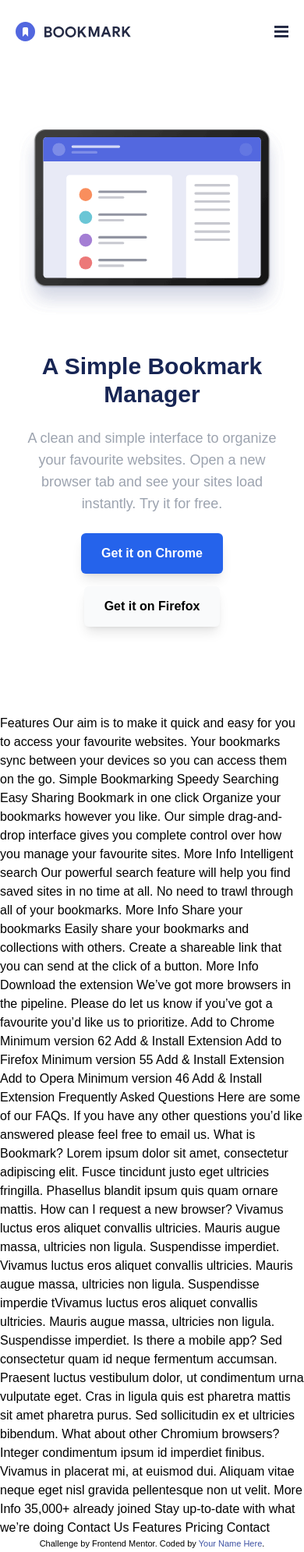
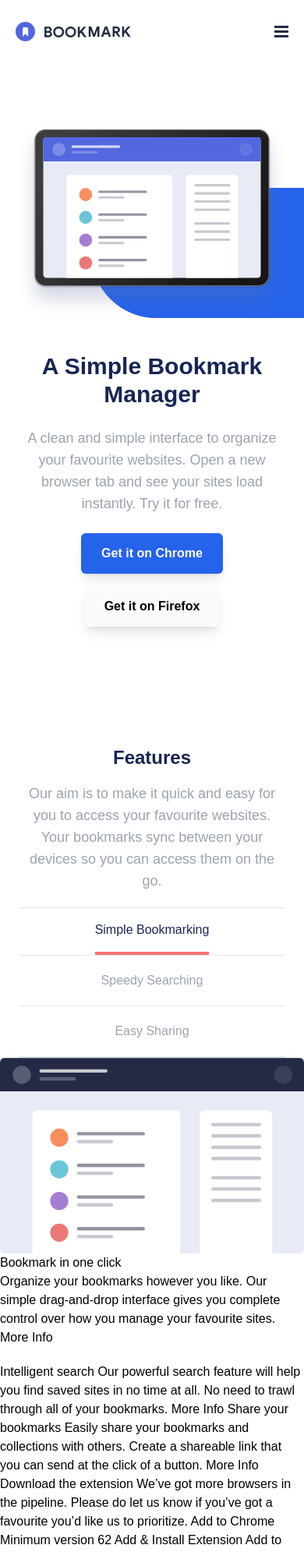
Before and after one commit to Fbeye04/bookmark-landing-page, a website: page src/index.html in a window 390 px wide. Shown: the top 1991 px of the page at 78% size. Drawn offline with Linux system fonts and the light colour scheme.

Commit message:
trying out styling for the section feature

```diff
--- a/src/index.html
+++ b/src/index.html
@@ -142,25 +142,79 @@
         </div>
 
         <div
-          class="hidden lg:block absolute top-1/3 -right-1/4 w-[60%] h-[50%] bg-blue-600 rounded-l-full z-[-10]"></div>
+          class="block absolute top-40 -right-[10%] w-[80%] h-[20%] sm:top-1/4 sm:-right-[10%] sm:w-[80%] sm:h-[30%] lg:top-1/3 lg:-right-1/4 lg:w-[60%] lg:h-[50%] bg-blue-600 rounded-l-full z-[-10]"></div>
+      </section>
+
+      <section class="py-5 mt-5">
+        <div class="container mx-auto px-6 text-center">
+          <h2 class="text-2xl lg:text-4xl font-bold text-blue-950">Features</h2>
+          <p class="max-w-md mx-auto text-lg text-gray-400 mt-4">
+            Our aim is to make it quick and easy for you to access your
+            favourite websites. Your bookmarks sync between your devices so you
+            can access them on the go.
+          </p>
+        </div>
+
+        <div class="container mx-auto px-6 mt-5">
+          <ul
+            class="flex flex-col lg:flex-row lg:w-fit lg:mx-auto justify-center items-center gap-y-1 lg:gap-x-16 border-b">
+            <li
+              class="w-full lg:w-auto border-t border-b lg:border-none text-center">
+              <button
+                data-tab="1"
+                class="tab-button w-fit py-4 text-gray-400 hover:text-red-400 focus:outline-none tab-active">
+                Simple Bookmarking
+              </button>
+            </li>
+            <li class="w-full lg:w-auto border-b lg:border-none text-center">
+              <button
+                data-tab="2"
+                class="tab-button w-fit py-4 text-gray-400 hover:text-red-400 focus:outline-none">
+                Speedy Searching
+              </button>
+            </li>
+            <li class="w-full lg:w-auto border-b lg:border-none text-center">
+              <button
+                data-tab="3"
+                class="tab-button w-fit py-4 text-gray-400 hover:text-red-400 focus:outline-none">
+                Easy Sharing
+              </button>
+            </li>
+          </ul>
+        </div>
+
+        <div>
+          <div>
+            <div>
+              <img
+                src="./images/illustration-features-tab-1.svg"
+                alt="Illustration for feature 1" />
+            </div>
+
+            <div>
+              <h3>Bookmark in one click</h3>
+              <p>
+                Organize your bookmarks however you like. Our simple
+                drag-and-drop interface gives you complete control over how you
+                manage your favourite sites.
+              </p>
+              <button>More Info</button>
+            </div>
+          </div>
+        </div>
       </section>
     </main>
-    Features Our aim is to make it quick and easy for you to access your
-    favourite websites. Your bookmarks sync between your devices so you can
-    access them on the go. Simple Bookmarking Speedy Searching Easy Sharing
-    Bookmark in one click Organize your bookmarks however you like. Our simple
-    drag-and-drop interface gives you complete control over how you manage your
-    favourite sites. More Info Intelligent search Our powerful search feature
-    will help you find saved sites in no time at all. No need to trawl through
-    all of your bookmarks. More Info Share your bookmarks Easily share your
-    bookmarks and collections with others. Create a shareable link that you can
-    send at the click of a button. More Info Download the extension We’ve got
-    more browsers in the pipeline. Please do let us know if you’ve got a
-    favourite you’d like us to prioritize. Add to Chrome Minimum version 62 Add
-    & Install Extension Add to Firefox Minimum version 55 Add & Install
-    Extension Add to Opera Minimum version 46 Add & Install Extension Frequently
-    Asked Questions Here are some of our FAQs. If you have any other questions
-    you’d like answered please feel free to email us.
+    Intelligent search Our powerful search feature will help you find saved
+    sites in no time at all. No need to trawl through all of your bookmarks.
+    More Info Share your bookmarks Easily share your bookmarks and collections
+    with others. Create a shareable link that you can send at the click of a
+    button. More Info Download the extension We’ve got more browsers in the
+    pipeline. Please do let us know if you’ve got a favourite you’d like us to
+    prioritize. Add to Chrome Minimum version 62 Add & Install Extension Add to
+    Firefox Minimum version 55 Add & Install Extension Add to Opera Minimum
+    version 46 Add & Install Extension Frequently Asked Questions Here are some
+    of our FAQs. If you have any other questions you’d like answered please feel
+    free to email us.
 
     <!-- Question 1 -->
     What is Bookmark?
--- a/src/input.css
+++ b/src/input.css
@@ -7,4 +7,12 @@
     @apply lg:flex lg:relative lg:inset-auto lg:bg-transparent lg:flex-row
             lg:items-center lg:p-0 lg:w-auto lg:h-auto lg:space-x-8;
   }
+
+  .tab-button {
+    @apply border-b-4 border-transparent;
+  }
+
+  [data-tab].tab-active {
+    @apply text-blue-950 font-medium border-red-400;
+  }
 }
```
Also changed, not shown: src/output.css.
